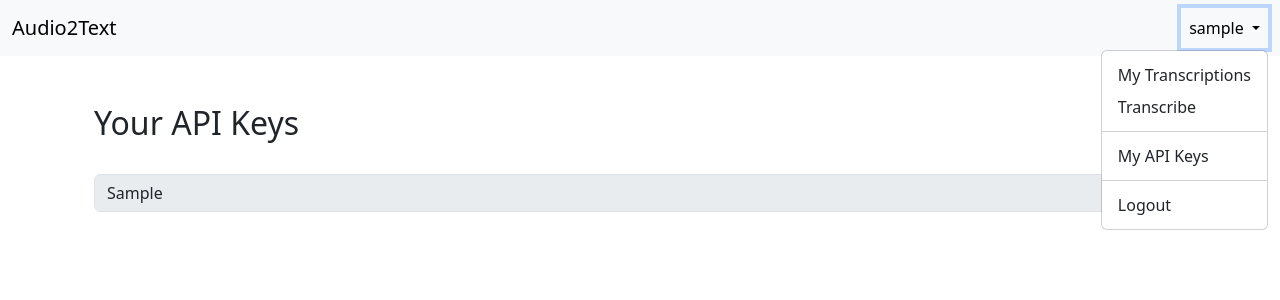
After one commit to BranchiDavide/Audio2Text, a Flask app: page /my-api-keys in a window 1280 px wide, after a click that opens the changed part. The commit adds this page. Shown: the top 300 px of the page. Run offline with Flask 3, Linux system fonts and the light colour scheme; a user stored in the database is signed in; tables that the repository leaves empty hold one stand-in row (values such as "Sample post"); parts of the project's set-up code (start-up, migrations or seed data) failed here and were passed over.

```diff
--- a/routes/homepage.py
+++ b/routes/homepage.py
@@ -24,3 +24,10 @@ def transcribe():
         return render_template("transcribe.html")
     else:
         return redirect("/auth/login")
+
+@homepage.route("my-api-keys")
+def my_api_keys():
+    if current_user.is_authenticated:
+        return render_template("my-api-keys.html", api_keys=current_user.get_api_keys().first().value)
+    else:
+        return redirect("/auth/login")
--- a/templates/base.html
+++ b/templates/base.html
@@ -26,6 +26,8 @@
                             <li><a class="dropdown-item" href="{{ url_for('homepage.my_transcriptions') }}">My Transcriptions</a></li>
                             <li><a class="dropdown-item" href="{{ url_for('homepage.transcribe') }}">Transcribe</a></li>
                             <li><hr class="dropdown-divider"></li>
+                            <li><a class="dropdown-item" href="{{ url_for('homepage.my_api_keys') }}">My API Keys</a></li>
+                            <li><hr class="dropdown-divider"></li>
                             <li><a class="dropdown-item" href="{{ url_for('auth.logout') }}">Logout</a></li>
                         </ul>
                     </li>
--- a/templates/home.html
+++ b/templates/home.html
@@ -5,11 +5,9 @@
 <div class="container text-center mt-5">
     <h1 class="mb-4">Welcome, {{ firstname }} {{ lastname }}</h1>
     <div class="d-flex justify-content-center gap-3">
-        <!-- My Transcriptions Button -->
         <a href="{{ url_for('homepage.my_transcriptions') }}" class="btn btn-primary btn-lg">
             <i class="fas fa-folder-open"></i> My Transcriptions
         </a>
-        <!-- Transcribe Button -->
         <a href="{{ url_for('homepage.transcribe') }}" class="btn btn-success btn-lg">
             <i class="fas fa-microphone"></i> Transcribe
         </a>
--- /dev/null
+++ b/templates/my-api-keys.html
@@ -0,0 +1,10 @@
+{% extends "base.html" %}
+{% block title %}Home - Audio2Text{% endblock %}
+
+{% block content %}
+<div class="container text-center mt-4">
+    <h2 align="left">Your API Keys</h2>
+    <br>
+    <input class="form-control" value="{{api_keys}}" disabled>
+</div>
+{% endblock %}
--- a/templates/my-transcriptions.html
+++ b/templates/my-transcriptions.html
@@ -35,6 +35,9 @@
             const result = await response.json();
 
             if (response.ok) {
+                if(result.transcriptions.length == 0){
+                    document.getElementsByClassName("transcriptions-div")[0].textContent = "You don't have any transcriptions yet."
+                }else{
                     for(let t of result.transcriptions){
                         let divTemplate = `
                             <div class="list-group-item post-link mb-3">
@@ -80,6 +83,7 @@
                             }
                         });
                     }
+                }
             } else {
                 alert(result.message || "An error occurred while fetching all the transcriptions.");
             }
```
Also changed, not shown: routes/api/transcriber.py (+11 -2 lines). Lines whose indentation alone changed are shown as unchanged.
